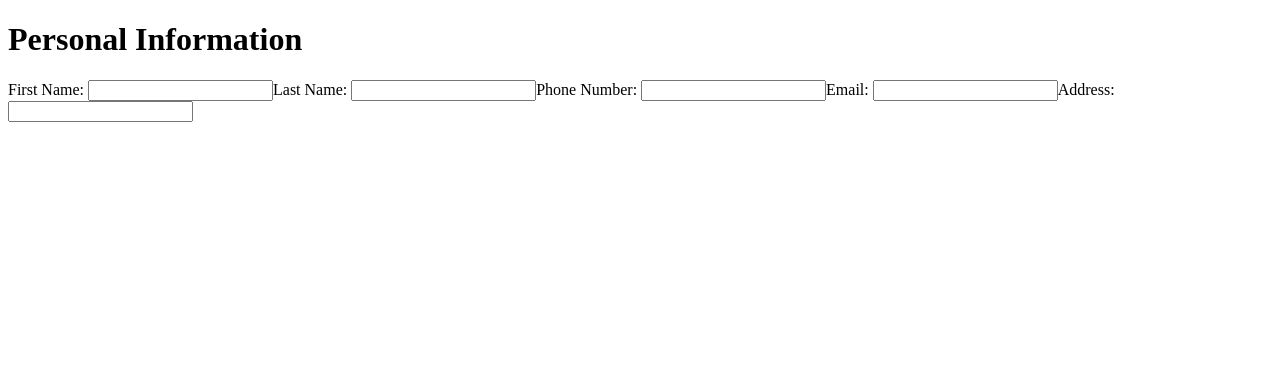
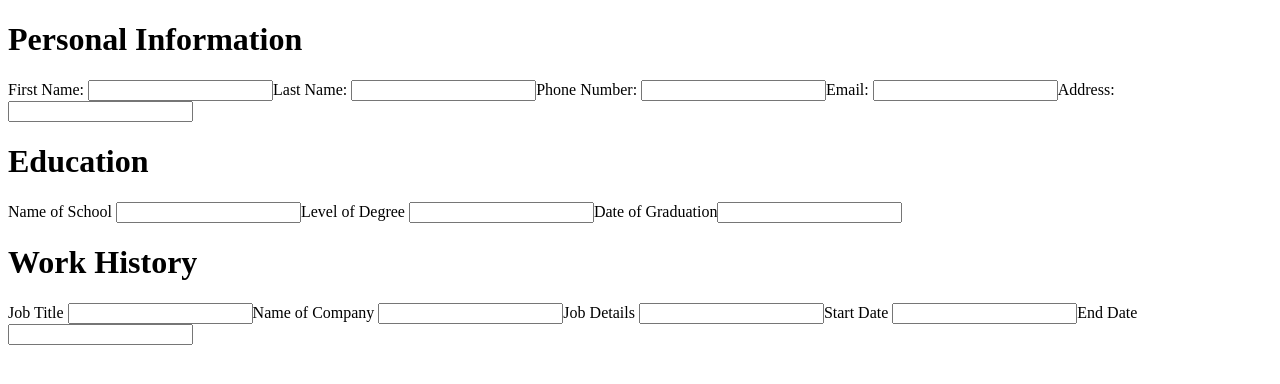
Before and after one commit to jwwals1/resume-builder, a React (Vite) app: page / in a window 1280 px wide. Shown: the top 384 px of the page. Built offline with nearby package versions, Linux system fonts and the light colour scheme.

Commit message:
moved workInfo and edcuationInfo state to layout.jsx

```diff
--- a/src/components/Resume.jsx
+++ b/src/components/Resume.jsx
@@ -1,4 +1,4 @@
-export default function Resume({personalValues}) {
+export default function Resume({personalValues, educationValues, workValues}) {
     return (
         <>
             <div className="container">
@@ -8,6 +8,18 @@ export default function Resume({personalValues}) {
                     <div className="phoneNumber">{personalValues.phoneNumber}</div>
                     <div className="email">{personalValues.email}</div>
                     <div className="address">{personalValues.address}</div>
+                </div>
+                <div className="educationInfo">
+                    <div className="schoolName">{educationValues.schoolName}</div>
+                    <div className="degreeLevel">{educationValues.degreeLevel}</div>
+                    <div className="dateGraduated">{educationValues.dateGraduated}</div>
+                </div>
+                <div className="workInfo">
+                    <div className="jobTitle">{workValues.jobTitle}</div>
+                    <div className="companyName">{workValues.companyName}</div>
+                    <div className="jobDetails">{workValues.jobDetails}</div>
+                    <div className="startDate">{workValues.startDate}</div>
+                    <div className="endDate">{workValues.endDate}</div>
                 </div>
             </div>
         </>
--- a/src/components/educationInfo.jsx
+++ b/src/components/educationInfo.jsx
@@ -1,34 +1,22 @@
 // import { useState } from "react";
 
-function EducationInfo () {
-    // const [schoolName, setSchoolName] = useState('')
-    // const [degreeLevel, setDegreeLevel] = useState('')
-    // const [graduationDate, setGraduationDate] = useState('')
+function EducationInfo ({educationValues, onChange}) {
 
-    // return (
-    //     <>
-    //     <div id='education'>
-    //     <h1>Education</h1>
-    //     <form id="educationForm" action="">
-    //         <label htmlFor="schoolName">Name of School</label>
-    //         <input type="text" id='schoolName' name='schoolName' onChange={(event) => setSchoolName(event.target.value)}/>
-    //         <label htmlFor="degreeLevel">Level of Degree</label>
-    //         <input type="text" name="degreeLevel" id="degreeLevel" onChange={(event) => setDegreeLevel(event.target.value)} />
-    //         <label htmlFor="dateGraduated">Date of Graduation</label>
-    //         <input type="text" id='dateGraduated' name='dateGraduated' onChange={(event) => setGraduationDate(event.target.value)}/>
-    //     </form>
-    //     </div>
-    //     <div id="educationInfor">
-    //             <h2>Education</h2>
-    //             <label htmlFor="schoolNameValue"></label>
-    //             <input type="text" value={schoolName} name="schoolNameValue" id="schoolNameValue" placeholder="School Name"/>
-    //             <label htmlFor="degreeLevelValue"></label>
-    //             <input type="text"  value={degreeLevel} name="degreeLevelValue" id="degreeLevelValue" placeholder="Level of Degree"/>
-    //             <label htmlFor="graduationDateVaule"></label>
-    //             <input type="text" value={graduationDate} name="graduationDateVaule" id="graduationDateVaule" placeholder="Date of Graduation"/>
-    //         </div>
-    //     </>
-    // )
+    return (
+        <>
+        <div id='education'>
+        <h1>Education</h1>
+        <form id="educationForm" action="">
+            <label>Name of School{' '}</label>
+            <input type="text" id='schoolName' name='schoolName' onChange={onChange} value={educationValues.schoolName}/>
+            <label>Level of Degree{' '}</label>
+            <input type="text" name="degreeLevel" id="degreeLevel" onChange={onChange} value={educationValues.degreeLevel}/>
+            <label htmlFor="dateGraduated">Date of Graduation</label>
+            <input type="text" id='dateGraduated' name='dateGraduated' onChange={onChange} value={educationValues.dateGraduated}/>
+        </form>
+        </div>
+        </>
+    )
 }
 
 export default EducationInfo
--- a/src/components/layout.jsx
+++ b/src/components/layout.jsx
@@ -30,7 +30,9 @@ export default function Layout() {
                     workValues={workValues} onChange={changeWork}/>
             </div>
             <div className="resume">
-                <Resume personalValues={personalValues}/>
+                <Resume personalValues={personalValues}
+                educationValues={educationValues}
+                workValues={workValues}/>
             </div>
         </div>
         </>
--- a/src/components/workInfo.jsx
+++ b/src/components/workInfo.jsx
@@ -1,44 +1,24 @@
-// import { useState } from "react";
+function WorkInfo({workValues, onChange}) {
 
-function WorkInfo() {
-    // const [jobTitle, setJobTitle] = useState('')
-    // const [companyName, setCompanyName] = useState('')
-    // const [jobDetails, setJobDetails] = useState('')
-    // const [startDate, setStartDate] = useState('')
-    // const [endDate, setEndDate] = useState('')
-
-    // return (
-    //     <>
-    //     <div id='workHistory'>
-    //     <form action="" id="workHistoryForm">
-    //     <h1>Work History</h1>
-    //         <label htmlFor="jobTitle">Job Title</label>
-    //         <input type="text" id='jobTitle' name='jobTitle' onChange={(event) => setJobTitle(event.target.value)}/>
-    //         <label htmlFor="companyName">Name of Company</label>
-    //         <input type="text" id='companyName' name='companyName' onChange={(event) => setCompanyName(event.target.value)}/>
-    //         <label htmlFor="jobDetails">Job Details</label>
-    //         <input type="text" id='jobDetails' name='jobDetails' onChange={(event) => setJobDetails(event.target.value)}/>
-    //         <label htmlFor="startDate">Start Date</label>
-    //         <input type="text" id='startDate' name='startDate' onChange={(event) => setStartDate(event.target.value)}/>
-    //         <label htmlFor="endDate">End Date</label>
-    //         <input type="text" id='endDate' name='endDate'onChange={(event) => setEndDate(event.target.value)}/>
-    //     </form>
-    //     </div>
-    //     <div id="workHistoryInfo">
-    //             <h2>Work Information</h2>
-    //             <label htmlFor="jobTitleValue"></label>
-    //             <input type="text" value={jobTitle} name="jobTitleValue" id="jobTitleValue" placeholder="Job Title"/>
-    //             <label htmlFor="companyValue"></label>
-    //             <input type="text" value={companyName} name="companyValue" id="companyValue" placeholder="Company Name"/>
-    //             <label htmlFor="jobDetailsValue"></label>
-    //             <input type="text" value={jobDetails} name="jobDetailsValue" id="jobDetailsValue" placeholder="Job Details"/>
-    //             <label htmlFor="startDateValue"></label>
-    //             <input type="text" value={startDate} name="startDateValue" id="startDateValue" placeholder="Start Date"/>
-    //             <label htmlFor="endDateValue"></label>
-    //             <input type="text" value={endDate} name="endDateValue" id="endDateValue" placeholder="End Date"/>
-    //         </div>
-    //     </>
-    // )
+    return (
+        <>
+        <div id='workHistory'>
+        <form action="" id="workHistoryForm">
+        <h1>Work History</h1>
+            <label >Job Title{' '}</label>
+            <input type="text" id='jobTitle' name='jobTitle' onChange={onChange} value={workValues.jobTitle}/>
+            <label>Name of Company{' '}</label>
+            <input type="text" id='companyName' name='companyName' onChange={onChange} value={workValues.companyName}/>
+            <label>Job Details{' '}</label>
+            <input type="text" id='jobDetails' name='jobDetails' onChange={onChange} value={workValues.jobDetails}/>
+            <label>Start Date{' '}</label>
+            <input type="text" id='startDate' name='startDate' onChange={onChange} value={workValues.startDate}/>
+            <label>End Date{' '}</label>
+            <input type="text" id='endDate' name='endDate'onChange={onChange} value={workValues.endDate}/>
+        </form>
+        </div>
+        </>
+    )
 }
 
 export default WorkInfo
```
